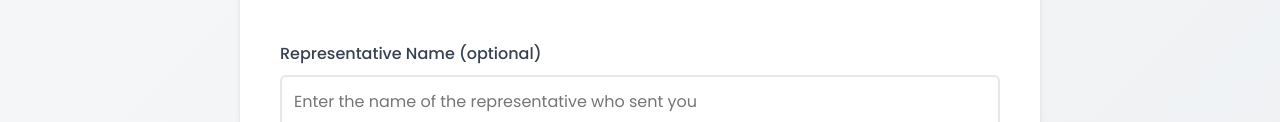
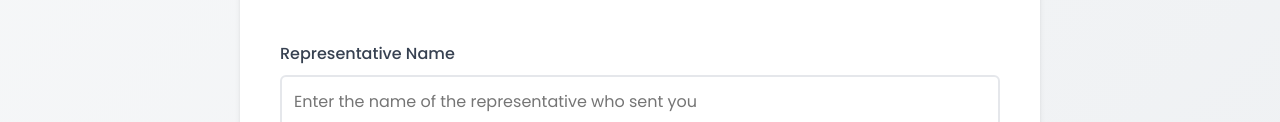
Before and after one commit to meowkittymeowmeow/innvoke-landing, a plain HTML site: page index.html in a window 1280 px wide. Shown: the part 678-800 px from the top of the page. Drawn offline with Linux system fonts and the light colour scheme.

Commit message:
Update index.html
hide that representative is optional

```diff
--- a/index.html
+++ b/index.html
@@ -268,7 +268,7 @@
                         </div>
 
                         <div class="form-group full">
-                            <label>Representative Name (optional)</label>
+                            <label>Representative Name</label>
                             <input type="text" placeholder="Enter the name of the representative who sent you">
                         </div>
 
```
